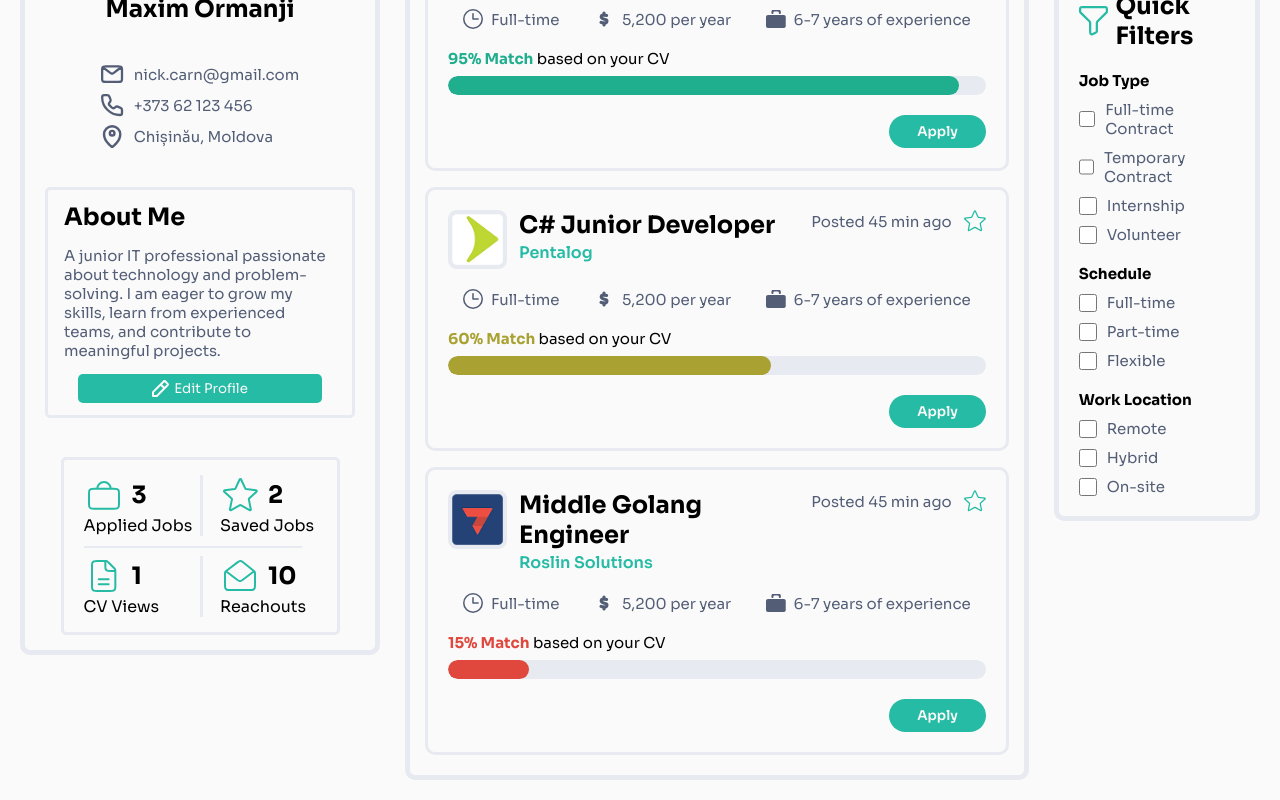
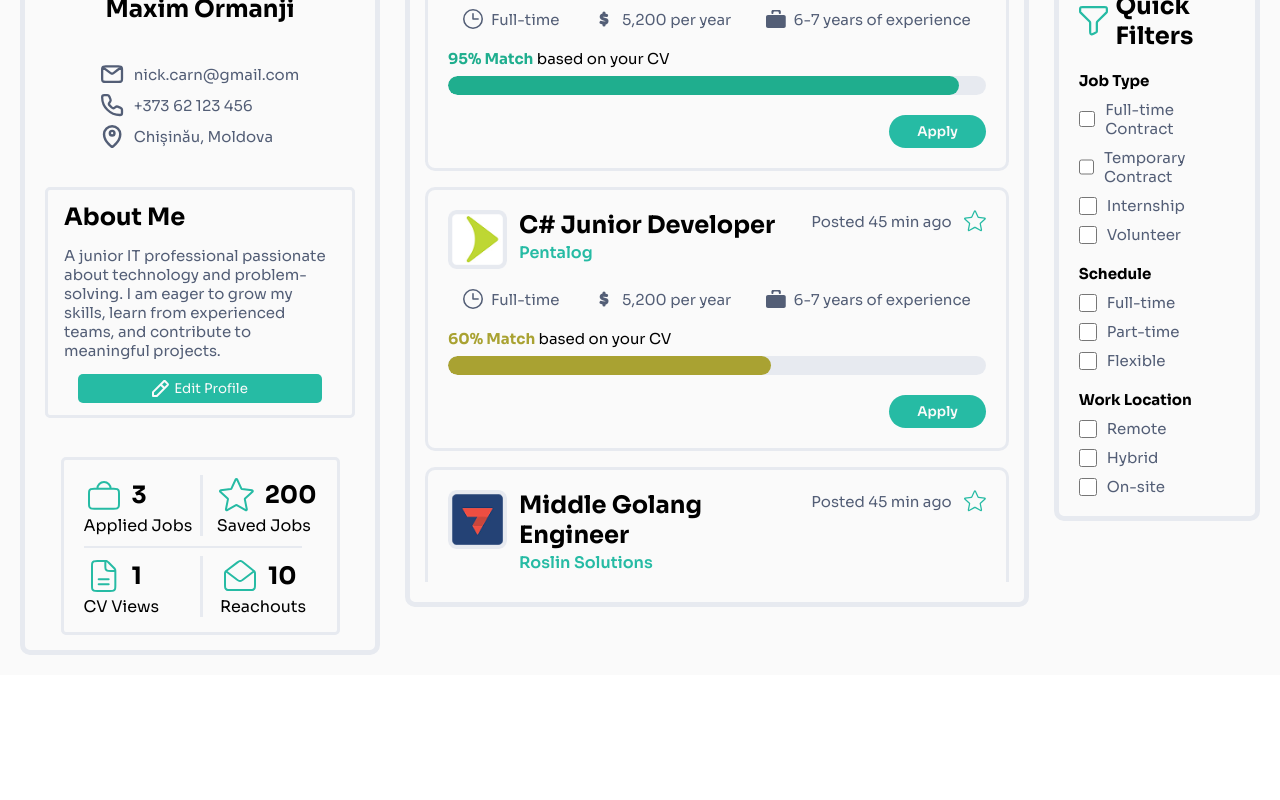
Before and after one commit to KyronPomidor/CVision, a React (Vite) app in the folder front/: page / in a window 1280 px wide. Shown: the part 365-1165 px from the top of the page. After the commit the page ends 1040 px from the top, so only its background shows below. Built offline with nearby package versions, Linux system fonts and the light colour scheme.

Commit message:
feat: add scroll to job list

```diff
--- a/front/src/pages/HomePage/HomePage.jsx
+++ b/front/src/pages/HomePage/HomePage.jsx
@@ -43,6 +43,42 @@ const jobs = [
         matchPercent: 15,
         isStarred: false,
     },
+    {
+        id: 4,
+        logo: roslinLogo,
+        title: "Middle Golang Engineer",
+        company: "Roslin Solutions",
+        postedAt: "Posted 45 min ago",
+        employmentType: "Full-time",
+        salary: "5,200 per year",
+        experience: "6-7 years of experience",
+        matchPercent: 15,
+        isStarred: false,
+    },
+    {
+        id: 5,
+        logo: roslinLogo,
+        title: "Middle Golang Engineer",
+        company: "Roslin Solutions",
+        postedAt: "Posted 45 min ago",
+        employmentType: "Full-time",
+        salary: "5,200 per year",
+        experience: "6-7 years of experience",
+        matchPercent: 15,
+        isStarred: false,
+    },
+    {
+        id: 6,
+        logo: roslinLogo,
+        title: "Middle Golang Engineer",
+        company: "Roslin Solutions",
+        postedAt: "Posted 45 min ago",
+        employmentType: "Full-time",
+        salary: "5,200 per year",
+        experience: "6-7 years of experience",
+        matchPercent: 15,
+        isStarred: false,
+    },
 ]
 
 function HomePage () {
@@ -58,7 +94,7 @@ function HomePage () {
                     aboutMe="A junior IT professional passionate about technology and problem-solving.
  I am eager to grow my skills, learn from experienced teams, and contribute to meaningful projects."
                     appliedJobsCount={3}
-                    savedJobsCount={2}
+                    savedJobsCount={200}
                     cvViewsCount={1}
                     reachoutsCount={10}
                     onEditProfile={() => console.log("edit clicked")}
--- a/front/src/pages/HomePage/components/RecommandCard/styles/RecommandCard.module.css
+++ b/front/src/pages/HomePage/components/RecommandCard/styles/RecommandCard.module.css
@@ -3,6 +3,7 @@
     flex-direction: column;
     gap: 35px;
     width: clamp(350px, 60vw, 773px);
+    height: 100vh;
     padding: 20px 15px;
 
     border: 5px solid var(--borderGray);
@@ -30,4 +31,6 @@
     display: flex;
     flex-direction: column;
     gap: 16px;
+    overflow: scroll;
+    scrollbar-width: none;
 }
```
